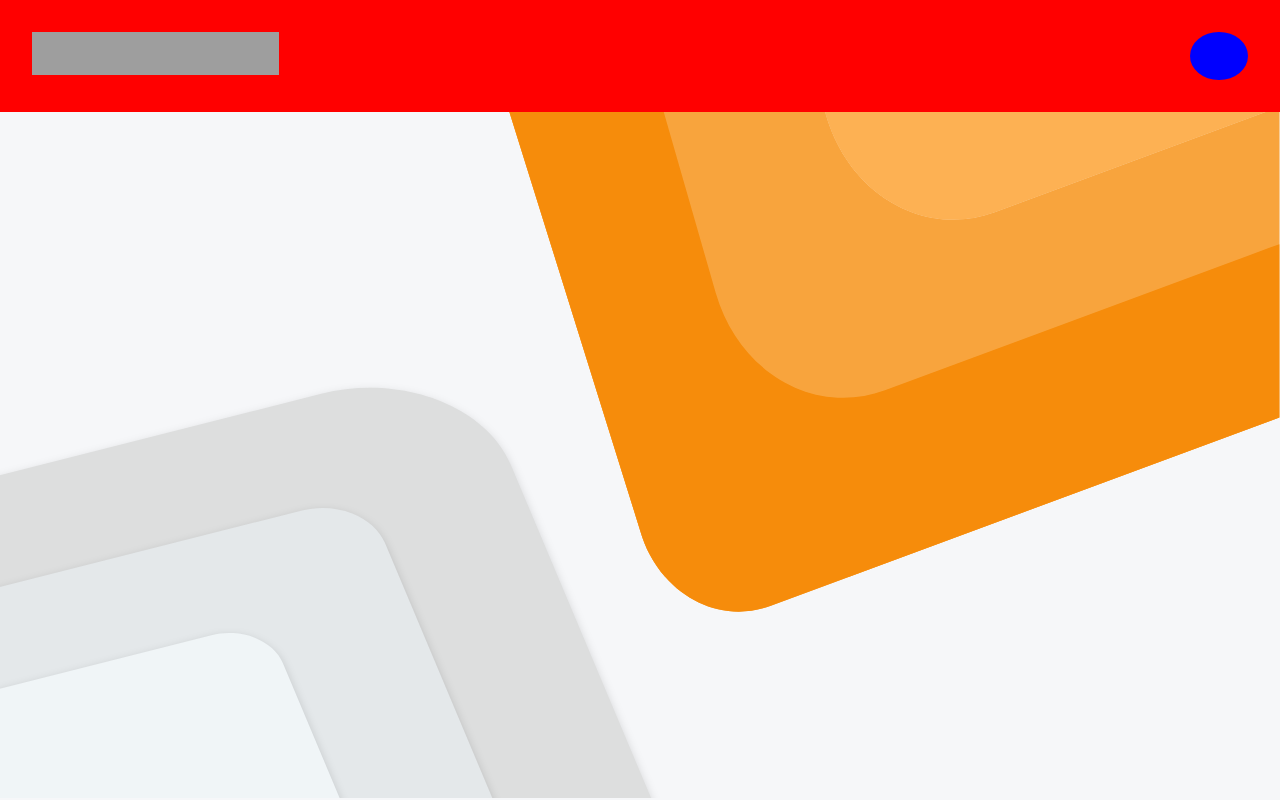
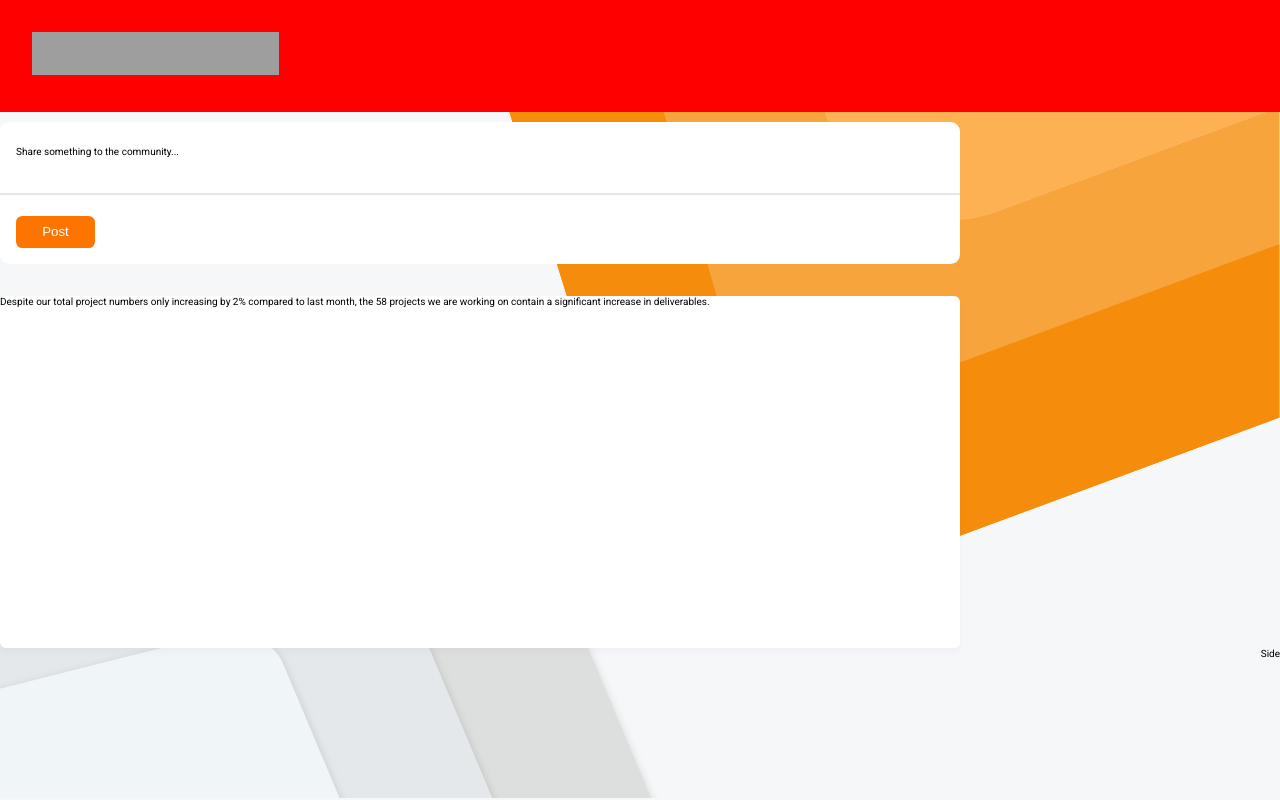
Before and after one commit to annamardesign/Movie-search, a Next.js app: page / in a window 1280 px wide. Built offline with nearby package versions, Linux system fonts and the light colour scheme; grey boxes are pictures that could not be loaded.

Commit message:
globals + page

```diff
--- a/app/globals.css
+++ b/app/globals.css
@@ -13,9 +13,11 @@ body {
   font-size: 62.5%;
 }
 
-.wrapper {
+.container {
   display: grid;
-  grid-template-rows: repeat(2, 1fr);
+  grid-template-areas:
+    'header header header header'
+    'sidebar . main main main';
 }
 
 .header-background {
@@ -36,29 +38,39 @@ body {
   display: flex;
   justify-content: space-between;
   padding: 2rem;
+  grid-area: header;
 }
 
 .feed {
   display: grid;
+  grid-template-columns: 1fr 1fr;
+  z-index: 1;
+  grid-area: main;
+  margin-top: 7rem;
 }
 .orangeElement {
   position: absolute;
   right: 0;
+  z-index: 0;
 }
 .greyElement {
   position: absolute;
   left: 0;
   bottom: 0;
+  z-index: 0;
 }
 
 .feed {
   display: grid;
   columns: 1fr 3fr;
 }
+.sidebar {
+  grid-area: sidebar;
+}
 .avatar {
   border-radius: 50%;
   background-color: blue;
-  width: 3.6rem;
+  width: 3.6 rem;
   z-index: 1;
 }
 .share {
@@ -67,3 +79,28 @@ body {
   border-radius: 0.6rem;
   z-index: 100;
 }
+.shareText {
+  line-height: 1.8rem;
+  padding: 1rem;
+}
+.shareButton {
+  background-color: rgba(253, 117, 0, 1);
+  border-radius: 0.4rem;
+  color: #fff;
+  border-color: transparent;
+  width: 79px;
+  height: 32px;
+  margin: 1rem;
+}
+.line {
+  border: 1px solid rgba(123, 124, 129, 0.2);
+}
+.card {
+  width: 60rem;
+  height: 22rem;
+  border: 1px, #7b7c81;
+  border-radius: 6px;
+  box-shadow: 0 4px 5px 0 rgba(123, 124, 129, 0.05);
+  background-color: #fff;
+  margin-top: 2rem;
+}
--- a/app/page.js
+++ b/app/page.js
@@ -1,7 +1,7 @@
 import Image from 'next/image';
 export default function Home() {
   return (
-    <div className='wrapper'>
+    <div className='container'>
       <nav className='nav'>
         <Image
           width={247}
@@ -17,10 +17,15 @@ export default function Home() {
         <aside className='sidebar'>Side</aside>
         <main className='content'>
           <div className='share'>
-            <p>Share something to the community...</p>
-            <button>Post</button>
+            <p className='shareText'>Share something to the community...</p>
+            <hr className='line' />
+            <button className='shareButton'>Post</button>
           </div>
-          <div className='card'></div>
+          <div className='card'>
+            Despite our total project numbers only increasing by 2% compared to
+            last month, the 58 projects we are working on contain a significant
+            increase in deliverables.
+          </div>
         </main>
       </div>
     </div>
```
